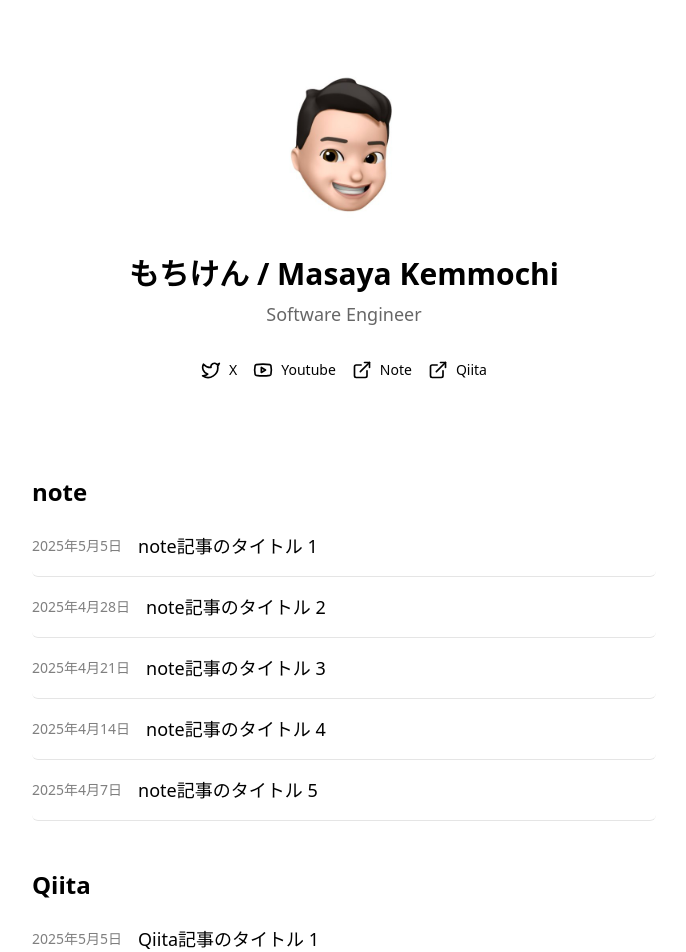
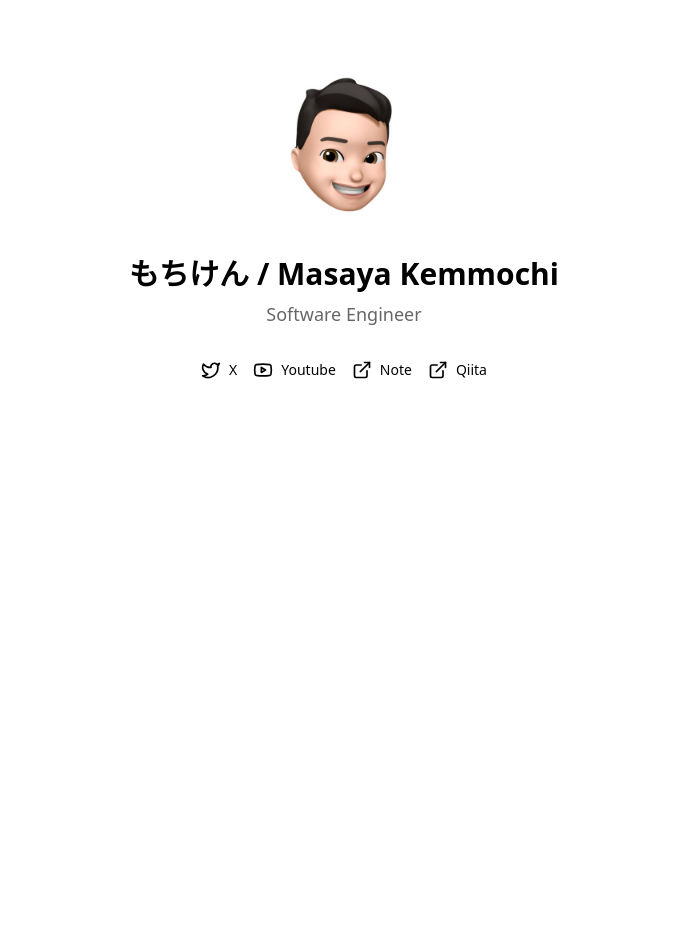
Before and after one commit to nekihcom/portfolio, a Next.js app: page / in a window 1280 px wide. Shown: the top 952 px of the page, without its empty margins (296-982 px from the left). After the commit the page ends 800 px from the top, so only its background shows below. Built offline with nearby package versions, Linux system fonts and the light colour scheme.

Commit message:
記事一覧はまだ公開しないのでコメントにしておく

```diff
--- a/src/app/page.tsx
+++ b/src/app/page.tsx
@@ -1,23 +1,23 @@
 import { ProfileSection } from "@/components/sections/ProfileSection";
-import { ArticleListSection } from "@/components/sections/ArticleListSection";
+// import { ArticleListSection } from "@/components/sections/ArticleListSection";
 import { profile } from "@/constants/profile";
-import { getNoteArticles } from "@/services/note";
-import { getQiitaArticles } from "@/services/qiita";
+// import { getNoteArticles } from "@/services/note";
+// import { getQiitaArticles } from "@/services/qiita";
 
 export default async function Home() {
-  const [noteArticles, qiitaArticles] = await Promise.all([
-    getNoteArticles(5),
-    getQiitaArticles(5),
-  ]);
+  // const [noteArticles, qiitaArticles] = await Promise.all([
+  //   getNoteArticles(5),
+  //   getQiitaArticles(5),
+  // ]);
 
   return (
     <div className="min-h-screen bg-white dark:bg-black">
       <main className="mx-auto w-full max-w-2xl px-4 py-8 sm:px-6 sm:py-12 md:py-16">
         <ProfileSection profile={profile} />
-        <div className="space-y-12 pt-8 sm:pt-12">
+        {/* <div className="space-y-12 pt-8 sm:pt-12">
           <ArticleListSection title="note" articles={noteArticles} />
           <ArticleListSection title="Qiita" articles={qiitaArticles} />
-        </div>
+        </div> */}
       </main>
     </div>
   );
```
